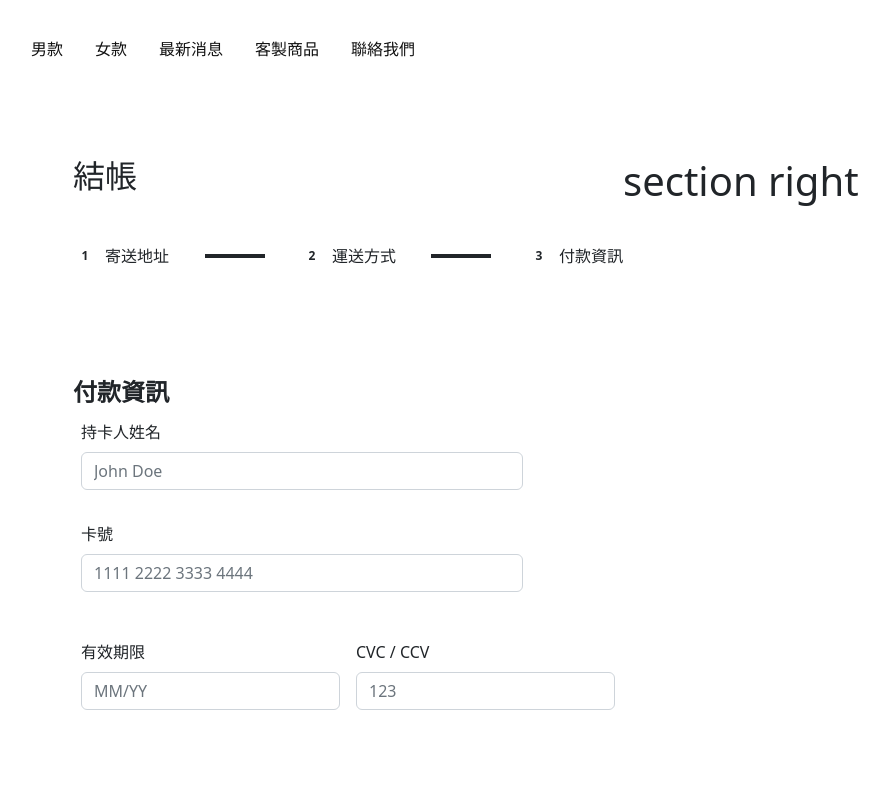
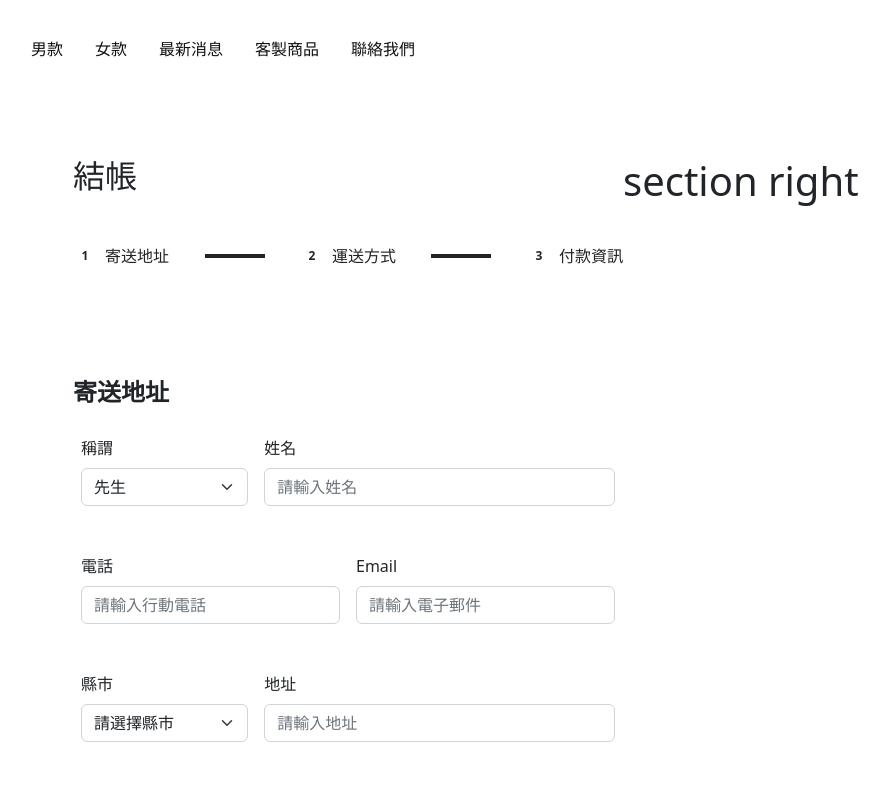
Before and after one commit to naluwan/ALPHA-SHOP-React, a React (Create React App) app: page / in a window 1280 px wide. Shown: the top 785 px of the page, without its empty margins (17-906 px from the left). Built offline with nearby package versions, Linux system fonts and the light colour scheme.

Commit message:
feat: add React Hook useState - step and setStep and set them to props for ProgressControl

```diff
--- a/src/components/Main/MainComponent.jsx
+++ b/src/components/Main/MainComponent.jsx
@@ -1,11 +1,14 @@
 import StepProgress from 'components/StepProgress/StepProgress';
-// import Step1 from 'components/Step1/Step1';
-// import Step2 from 'components/Step2/Step2';
+import Step1 from 'components/Step1/Step1';
+import Step2 from 'components/Step2/Step2';
 import Step3 from 'components/Step3/Step3';
 import ProgressControl from 'components/ProgressControl/ProgressControl';
 import './style.css';
+import { useState } from 'react';
 
 const MainComponent = () => {
+  const [step, setStep] = useState('step1');
+
   return (
     <main className="site-main">
       <div className="main-container">
@@ -16,11 +19,11 @@ const MainComponent = () => {
         >
           <StepProgress />
           <section className="form-container col col-12 pt-5">
-            {/* <Step1 /> */}
-            {/* <Step2 /> */}
-            <Step3 />
+            {step === 'step1' && <Step1 />}
+            {step === 'step2' && <Step2 />}
+            {step === 'step3' && <Step3 />}
           </section>
-          <ProgressControl />
+          <ProgressControl onStep={step} onSetStep={setStep} />
         </section>
         <section className="col section-right">
           <h1>section right</h1>
```
